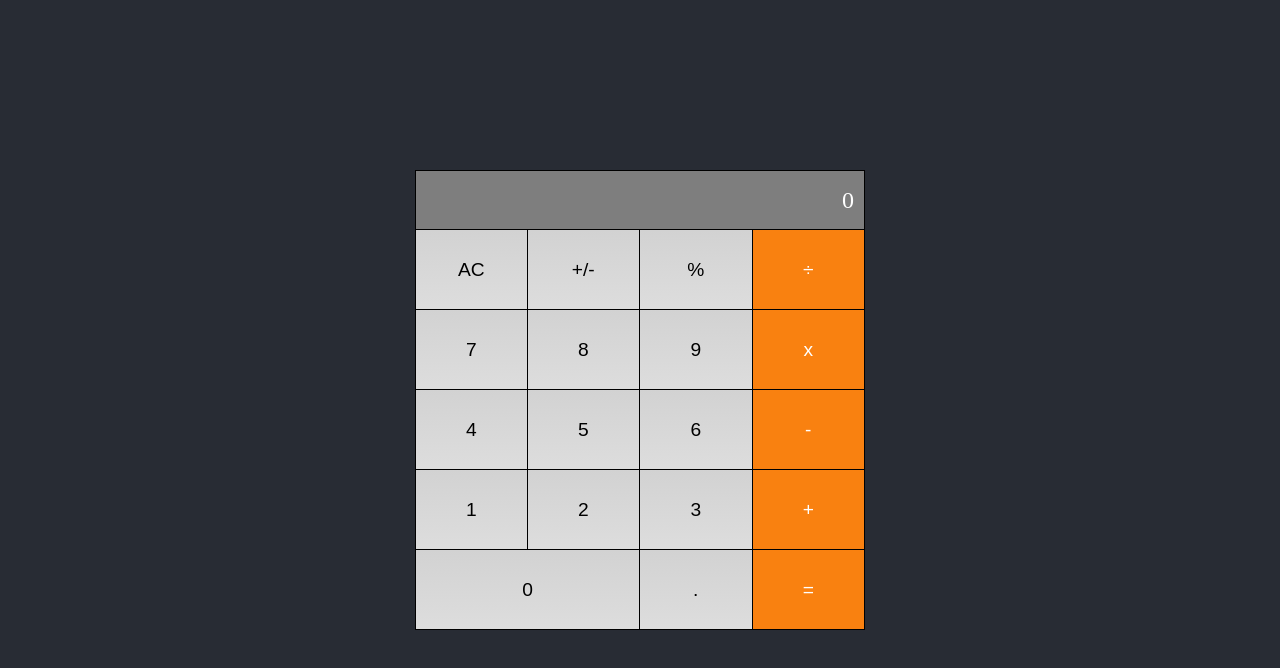
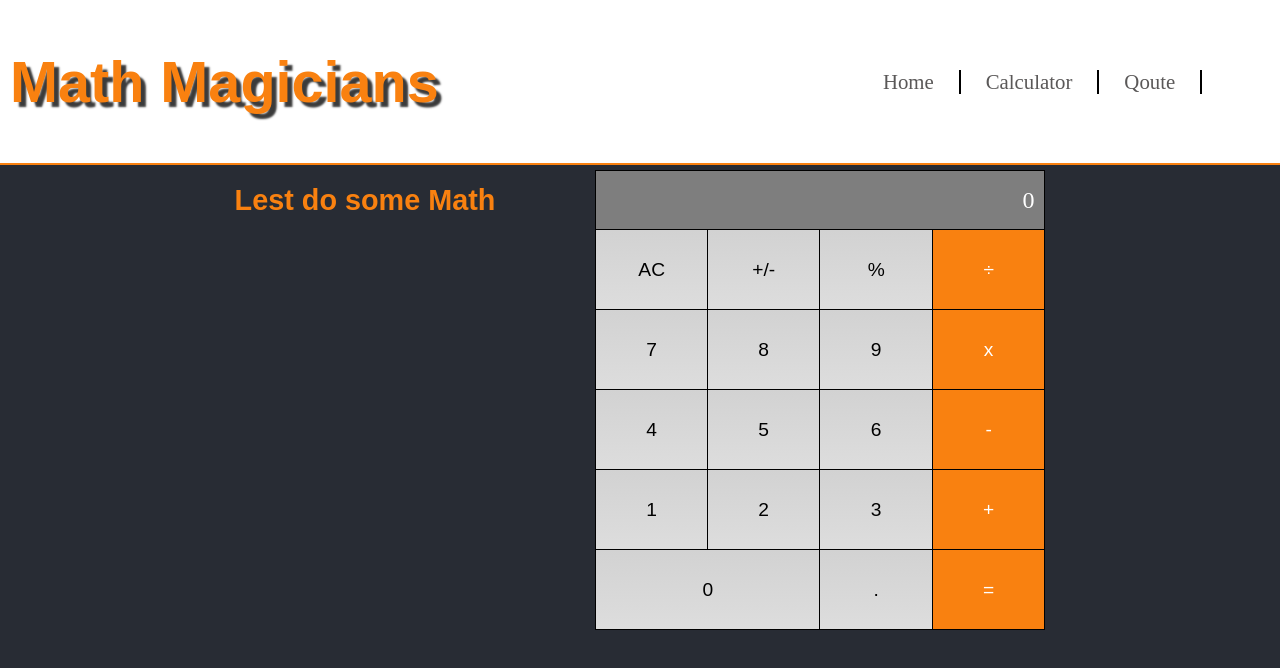
Before and after one commit to Nicolaswg/math-magicians, a React (Create React App) app: page /calculator in a window 1280 px wide. Shown: the top 668 px of the page. Built offline with nearby package versions, Linux system fonts and the light colour scheme.

Commit message:
Add router hook behavior || created navbar || Add style to SPA pages || Add style to navbar

```diff
--- a/package.json
+++ b/package.json
@@ -10,6 +10,7 @@
     "prop-types": "^15.8.1",
     "react": "^17.0.2",
     "react-dom": "^17.0.2",
+    "react-router-dom": "^6.2.1",
     "react-scripts": "5.0.0",
     "web-vitals": "^2.1.4"
   },
--- a/src/App.js
+++ b/src/App.js
@@ -1,11 +1,30 @@
 import './App.css';
 import React from 'react';
+import { Routes, Route } from 'react-router-dom';
 import Calculator from './components/Calculator';
+import Home from './pages/Home';
+import Quote from './pages/Quote';
+import Navbar from './components/Navbar';
 
 const App = () => (
-  <div className="App">
-    <Calculator />
-  </div>
+  <>
+    <Navbar />
+    <Routes>
+      <Route
+        exact
+        path="/calculator"
+        element={
+       (
+         <div className="App">
+           <Calculator />
+         </div>
+       )
+      }
+      />
+      <Route path="/" element={<Home />} />
+      <Route path="/qoute" element={<Quote />} />
+    </Routes>
+  </>
 );
 
 export default App;
--- a/src/components/Calculator.css
+++ b/src/components/Calculator.css
@@ -10,6 +10,14 @@
   flex: 0 1 60%;
   min-width: 350px;
   max-width: 450px;
+  margin-left: 100px;
+}
+
+.subtitle {
+  padding-bottom: 400px;
+  color: #f98110;
+  font-family: Arial, Helvetica, sans-serif;
+  font-size: 1.8rem;
 }
 
 .output {
--- a/src/components/Calculator.js
+++ b/src/components/Calculator.js
@@ -19,6 +19,8 @@ const Calculator = () => {
   const { total, next, operation } = data;
 
   return (
+    <>
+      <h2 className="subtitle">Lest do some Math</h2>
       <div className="calculator-grid">
         <div className="output">
           {total || ''}
@@ -29,6 +31,7 @@ const Calculator = () => {
         </div>
         <Buttons click={handleClick} />
       </div>
+    </>
   );
 };
 export default Calculator;
--- /dev/null
+++ b/src/components/Navbar.js
@@ -0,0 +1,50 @@
+import React from 'react';
+import { NavLink } from 'react-router-dom';
+import styles from './Navbar.module.css';
+
+function Navbar() {
+  const links = [
+    {
+      id: 1,
+      path: '/',
+      text: 'Home',
+    },
+    {
+      id: 2,
+      path: '/calculator',
+      text: 'Calculator',
+    },
+    {
+      id: 3,
+      path: '/qoute',
+      text: 'Qoute',
+    },
+  ];
+  return (
+    <>
+      <div className={styles.headerContainer}>
+        <div className={styles.headerTitle}>
+          <h1>Math Magicians</h1>
+        </div>
+        <nav className={styles.navbar}>
+          <ul>
+            {
+        links.map((link) => (
+          <>
+            <li key={link.id}>
+              <NavLink className={styles.activeLink} to={link.path}>
+                {link.text}
+              </NavLink>
+            </li>
+            <div className={styles.line} />
+          </>
+        ))
+        }
+          </ul>
+        </nav>
+      </div>
+    </>
+  );
+}
+
+export default Navbar;
--- /dev/null
+++ b/src/components/Navbar.module.css
@@ -0,0 +1,56 @@
+.headerContainer {
+  position: fixed;
+  top: 0;
+  right: 0;
+  left: 0;
+  display: flex;
+  background-color: #fff;
+  border-bottom: 2px solid #f98110;
+}
+
+.headerTitle {
+  padding: 10px;
+  font-size: 1.8rem;
+  flex-grow: 2;
+  font-family: Arial, Helvetica, sans-serif;
+  color: #f98110;
+  text-shadow: 5px 5px 2px rgb(59, 59, 59);
+}
+
+.navbar {
+  display: flex;
+  flex-grow: 1;
+  justify-content: center;
+  align-items: center;
+}
+
+.navbar ul {
+  display: flex;
+  gap: 20px;
+}
+
+.navbar ul li {
+  list-style: none;
+  font-size: 1.3rem;
+  transition: transform ease 500ms;
+}
+
+.navbar ul li:hover {
+  transform: scale(0.8);
+}
+
+.activeLink {
+  padding: 5px;
+  text-decoration: none;
+  color: #5a5858;
+  transition: color ease 500ms, font-family ease 500ms;
+}
+
+.activeLink:hover {
+  color: #f98110;
+  font-family: 'Courier New', Courier, monospace;
+}
+
+.line {
+  border: 1px solid black;
+}
--- a/src/index.js
+++ b/src/index.js
@@ -1,17 +1,14 @@
 import React from 'react';
 import ReactDOM from 'react-dom';
+import { BrowserRouter as Router } from 'react-router-dom';
 import './index.css';
 import App from './App';
-import reportWebVitals from './reportWebVitals';
 
 ReactDOM.render(
   <React.StrictMode>
-    <App />
+    <Router>
+      <App />
+    </Router>
   </React.StrictMode>,
   document.getElementById('root'),
 );
-
-// If you want to start measuring performance in your app, pass a function
-// to log results (for example: reportWebVitals(console.log))
-// or send to an analytics endpoint. Learn more: https://bit.ly/CRA-vitals
-reportWebVitals();
--- a/src/reportWebVitals.js
+++ /dev/null
@@ -1,15 +0,0 @@
-const reportWebVitals = (onPerfEntry) => {
-  if (onPerfEntry && onPerfEntry instanceof Function) {
-    import('web-vitals').then(({
-      getCLS, getFID, getFCP, getLCP, getTTFB,
-    }) => {
-      getCLS(onPerfEntry);
-      getFID(onPerfEntry);
-      getFCP(onPerfEntry);
-      getLCP(onPerfEntry);
-      getTTFB(onPerfEntry);
-    });
-  }
-};
-
-export default reportWebVitals;
```
Also changed, not shown: src/setupTests.js (deleted, +0 -5 lines), 1 other file (tests, documents, lock files or other folders). Lines whose indentation alone changed are shown as unchanged.
